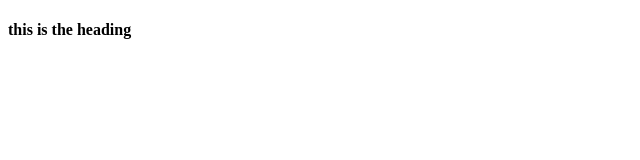
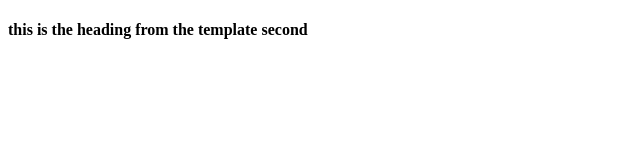
Before and after one commit to shaharyar188/template_second, a plain HTML site: page index.html in a window 1280 px wide. Shown: the whole page, without its empty margins (0-640 px from the left). Drawn offline with Linux system fonts and the light colour scheme.

Commit message:
second commit

```diff
--- a/index.html
+++ b/index.html
@@ -6,6 +6,6 @@
     <title>Document</title>
 </head>
 <body>
-    <h4>this is the heading</h4>
+    <h4>this is the heading from the template second</h4>
 </body>
 </html>
```
